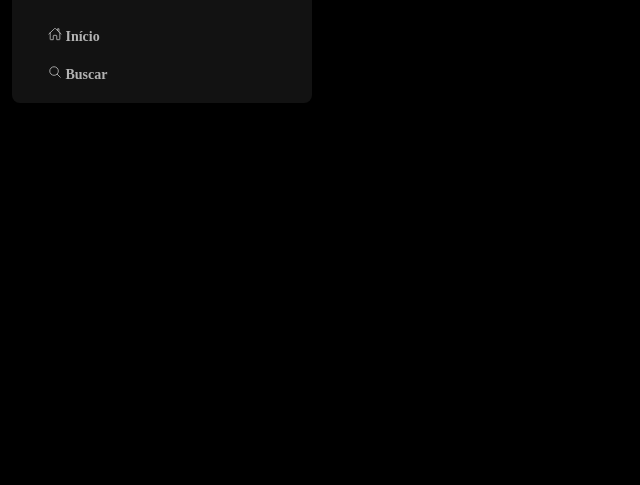
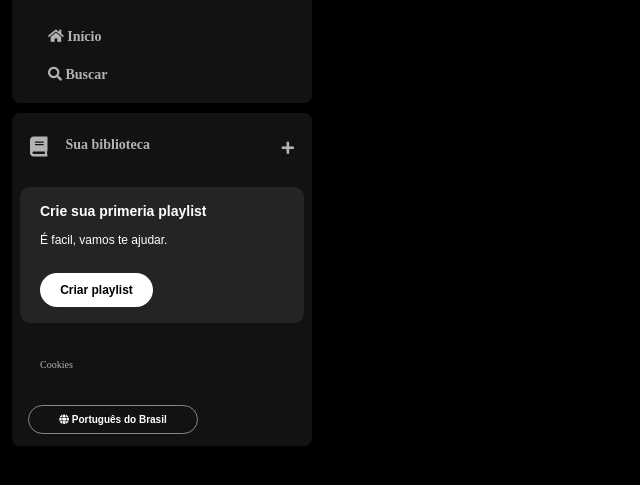
Before and after one commit to yurimaurino/projeto-spotify, a plain HTML site: page index.html in a window 1280 px wide. Shown: the part 75-560 px from the top of the page, without its empty margins (0-640 px from the left). Drawn offline with nearby package versions, Linux system fonts and the light colour scheme.

Commit message:
finalizer a parte da biblioteca

```diff
--- a/index.html
+++ b/index.html
@@ -5,6 +5,11 @@
     <meta name="viewport" content="width=device-width, initial-scale=1.0">
     <title>Spotify</title>
     <link rel="stylesheet" href="style.css">
+
+    <link rel="stylesheet" href="https://use.fontawesome.com/releases/v5.15.4/css/solid.css"
+        integrity="sha384-Tv5i09RULyHKMwX0E8wJUqSOaXlyu3SQxORObAI08iUwIalMmN5L6AvlPX2LMoSE" crossorigin="anonymous" />
+    <link rel="stylesheet" href="https://use.fontawesome.com/releases/v5.15.4/css/fontawesome.css"
+        integrity="sha384-jLKHWM3JRmfMU0A5x5AkjWkw/EYfGUAGagvnfryNV3F9VqM98XiIH7VBGVoxVSc7" crossorigin="anonymous" />
 </head>
 <body>
     <div class="sidebar">
@@ -14,24 +19,48 @@
                     <img src="./assets/icons/logo-spotify.png" alt="Logo do Spotify">
                 </a>
             </div>
-                <div>
                     <ul>
                         <li>
                             <a href="">
-                                <span><ion-icon name="home-outline"></ion-icon></span>
+                                <span class="fa fas fa-home"></span>
                                 <span>Início</span>
                             </a>
                         </li>
                         <li>
                             <a href="">
-                                <span><ion-icon name="search-outline"></ion-icon></span>
+                                <span class="fa fas fa-search"></span>
                                 <span>Buscar</span>
                             </a>
                         </li>
                     </ul>
+        </nav>
+        <div class="library">
+            <div class="library_content">
+                <button class="library_button">
+                    <span class="fa fas fa-book"></span>
+                    <span>Sua biblioteca</span>
+                </button>
+                <span class="fa fas fa-plus"></span>
+            </div>
+            <section class="section_playlist">
+                <div class="section_playlist_content">
+                    <span class="text title">Crie sua primeria playlist</span>
+                    <span class="text subtitle">É facil, vamos te ajudar.</span>
+                    <button class="section_playlist_button">
+                        <span>Criar playlist</span>
+                    </button>
                 </div>
+            </section>
+            <div class="cookies">
+                <a href="">Cookies</a>
             </div>
-        </nav>
+            <div class="language">
+                <button class="language_button">
+                    <span class="fa fas fa-globe"></span>
+                    <span>Português do Brasil</span>
+                </button>
+            </div>
+        </div>
     </div>
     <script src="script.js"></script>
     <script type="module" src="https://unpkg.com/ionicons@7.1.0/dist/ionicons/ionicons.esm.js"></script>
--- a/style.css
+++ b/style.css
@@ -51,3 +51,128 @@ body {
     font-size: 14px;
     font-family: "DM Sans, sans-serify";
 }
+
+.library {
+    background-color: #121212;
+    border-radius: 8px;
+    display: flex;
+    justify-content: space-between;
+    flex-direction: column;
+    padding: 4px 8px;
+    color: #b3b3b3;
+    font-weight: 600;
+    font-size: 14px;
+    margin-top: 10px;
+}
+
+.library .library_content {
+    display: flex;
+    justify-content: space-between;
+}
+
+.library .library_button {
+    display: flex;
+    margin-right: 10px;
+    color: #b3b3b3;
+    background: transparent;
+    border: 0px;
+    font-size: 14px;
+    font-weight: 700;
+    font-family: 'DM Sans, sans-serif';
+    text-align: center;
+    text-decoration: none;
+    text-transform: none;
+    padding: 20px 10px;
+}
+
+.library .library_button .fa {
+    font-size: 20px;
+    margin-right: 10px;
+    font-weight: 300;
+    padding-right: 8px;
+}
+
+.library .library_content .fa-plus {
+    margin: 24px 10px;
+}
+
+.section_playlist {
+    display: flex;
+    align-items: flex-start;
+    justify-content: space-between;
+    gap: 20px;
+    background-color: #242424;
+    color: #b3b3b3;
+    font-weight: 600;
+    font-size: 14px;
+    margin: 8px 0px;
+    padding: 16px 20px;
+    border-radius: 10px;
+}
+
+.section_playlist .section_playlist_content {
+    display: flex;
+    flex-direction: column;
+}
+
+ .section_playlist_content .text{
+    padding-bottom: 14px;
+    color: white;
+    font-family: "DM Sans", sans-serif;
+ }
+
+ .section_playlist_content .title{
+    font-weight: 700;
+ }
+
+ .section_playlist_content .subtitle{
+    font-weight: 500;
+    font-size: 12px;
+ }
+
+ .section_playlist_content .section_playlist_button {
+    display: flex;
+    justify-content: center;
+    background-color: white;
+    color: black;
+    border-radius: 20px;
+    font-size: 12px;
+    font-weight: 700;
+    font-family: sans-serif;
+    text-decoration: none;
+    text-transform: none;
+    padding: 10px ;
+    margin-top: 12px;
+    border: 0px;
+    width: 113px;
+ }
+
+ .sidebar .cookies {
+    margin: 25px 20px;
+ }
+
+ .sidebar .cookies a{
+    color: #b3b3b3;
+    font-weight: 500;
+    font-size: 10px;
+    text-decoration: none;
+ }
+
+ .sidebar .cookies a:hover{
+    text-decoration: underline;
+ }
+
+.language .language_button {
+    align-items: center;
+    background-color: transparent;
+    border: 1px solid #878787;
+    border-radius: 20px;
+    color: white;
+    cursor: pointer;
+    width: 170px;
+    padding: 8px;
+    margin: 8px;
+    font-weight: bold;
+    font-size: 10px;
+    text-decoration: none;
+ }
```
